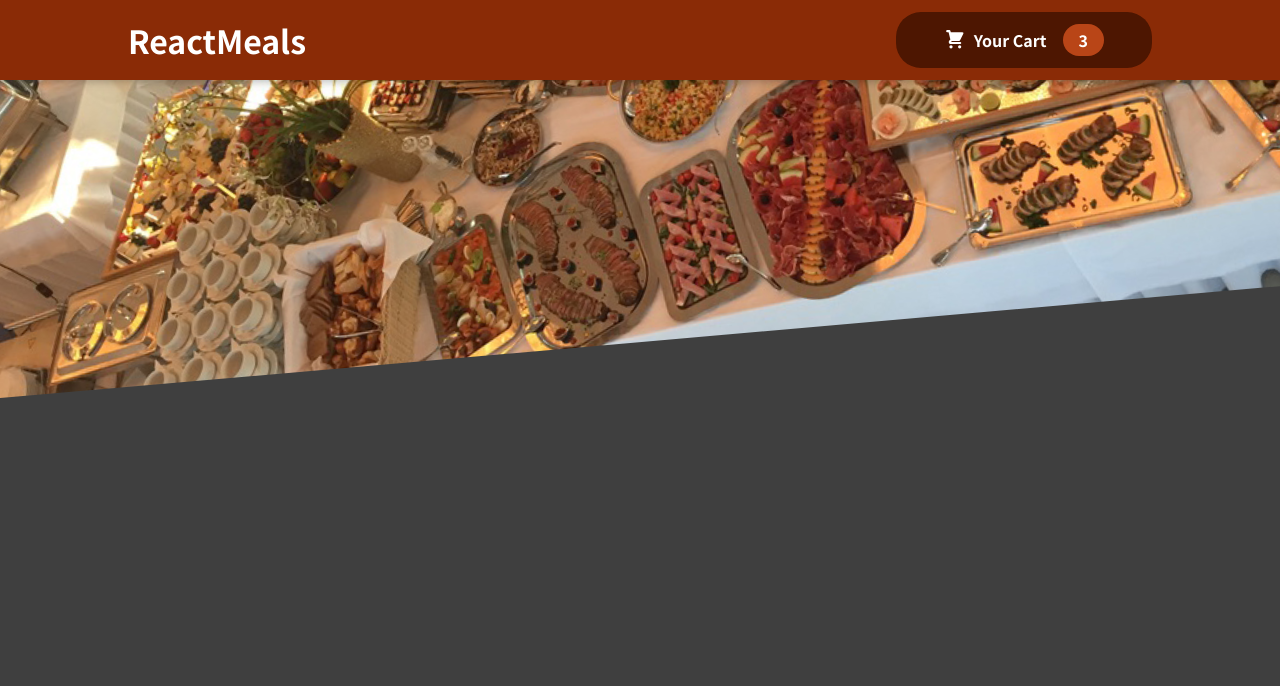
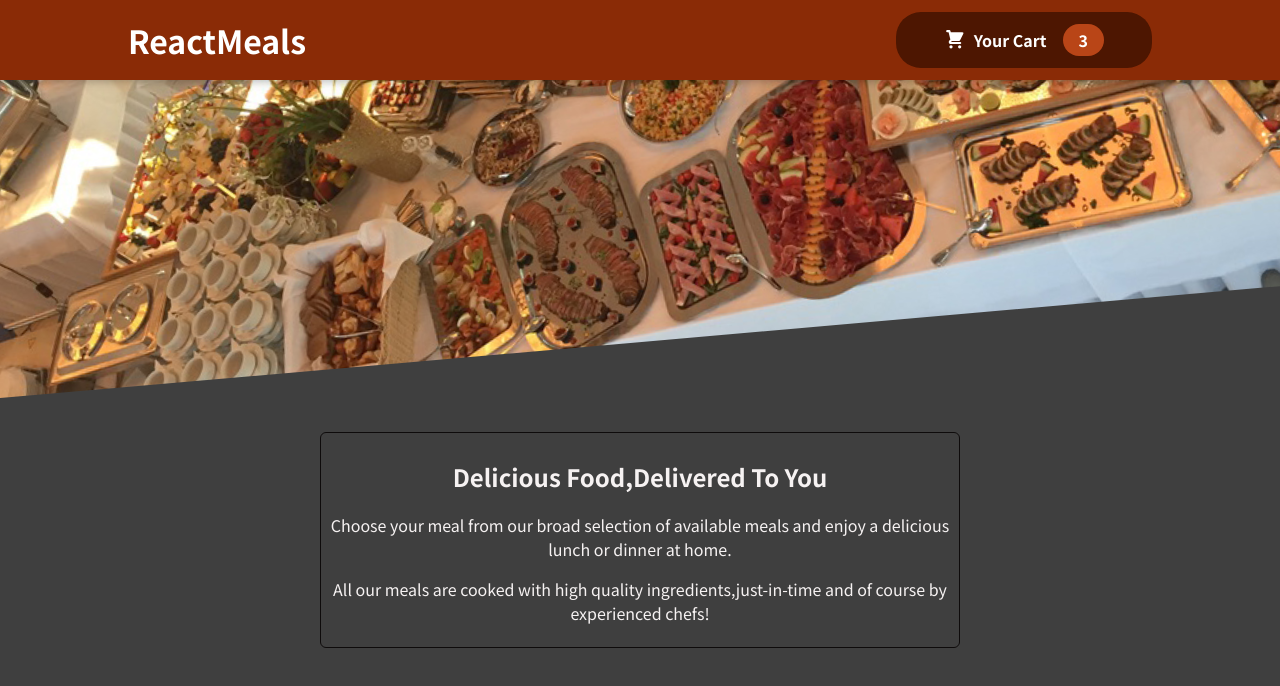
Before and after one commit to shilpadey/Foodorder-app, a React (Create React App) app: page / in a window 1280 px wide. Shown: the top 686 px of the page. Built offline with nearby package versions, Linux system fonts and the light colour scheme.

Commit message:
meal summary

```diff
--- a/src/App.js
+++ b/src/App.js
@@ -1,11 +1,13 @@
 import React from "react";
 import Header from "./components/Layout/Header";
+//import MealsSummary from "./components/Meals/MealsSummary";
 
 
 function App() {
   return (
     <div>
       <Header />
+
     </div>
   );
 }
--- a/src/components/Layout/Header.js
+++ b/src/components/Layout/Header.js
@@ -1,6 +1,7 @@
 import React from "react";
 
 import mealsImage from '../../assests/meals.jpg';
+import MealsSummary from "../Meals/MealsSummary";
 import classes from './Header.module.css';
 import HeaderCartButton from "./HeaderCartButton";
 
@@ -15,6 +16,7 @@ const Header = () => {
            <div className={classes['main-image']}>
              <img src={mealsImage} alt="A table of delicious meals!" />
            </div>
+           <MealsSummary />
         </React.Fragment>
 
     );
--- /dev/null
+++ b/src/components/Meals/MealsSummary.js
@@ -0,0 +1,20 @@
+import React from "react";
+import classes from './MealsSummary.module.css';
+
+const MealsSummary = () => {
+    return (
+        <div className={classes.summary}>
+            <h2>Delicious Food,Delivered To You</h2>
+            <p>
+                Choose your meal from our broad selection of available meals and enjoy
+                a delicious lunch or dinner at home.
+            </p>
+            <p>
+                All our meals are cooked with high quality ingredients,just-in-time and
+                of course by experienced chefs!
+            </p>
+        </div>
+    );
+};
+
+export default MealsSummary;
--- /dev/null
+++ b/src/components/Meals/MealsSummary.module.css
@@ -0,0 +1,12 @@
+.summary {
+    text-align: center;
+    color: rgb(246, 242, 242);
+    justify-content: space-between;
+    display: block;
+    margin: 2rem auto;
+    width: 90%;
+    max-width: 40rem;
+    border-radius: 6px;
+    border: 1px solid rgb(14, 11, 11);
+    padding: 0.35rem 0.35rem;
+}
```
Also changed, not shown: 1 other file (tests, documents, lock files or other folders).
